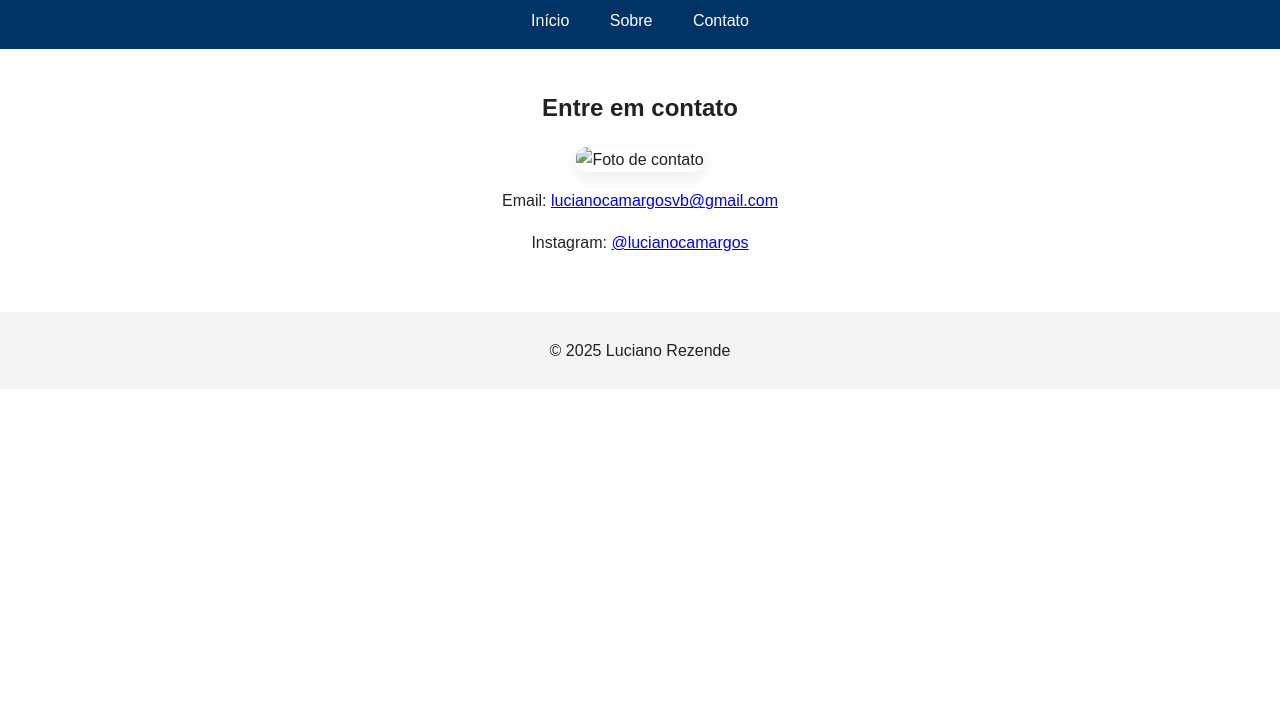
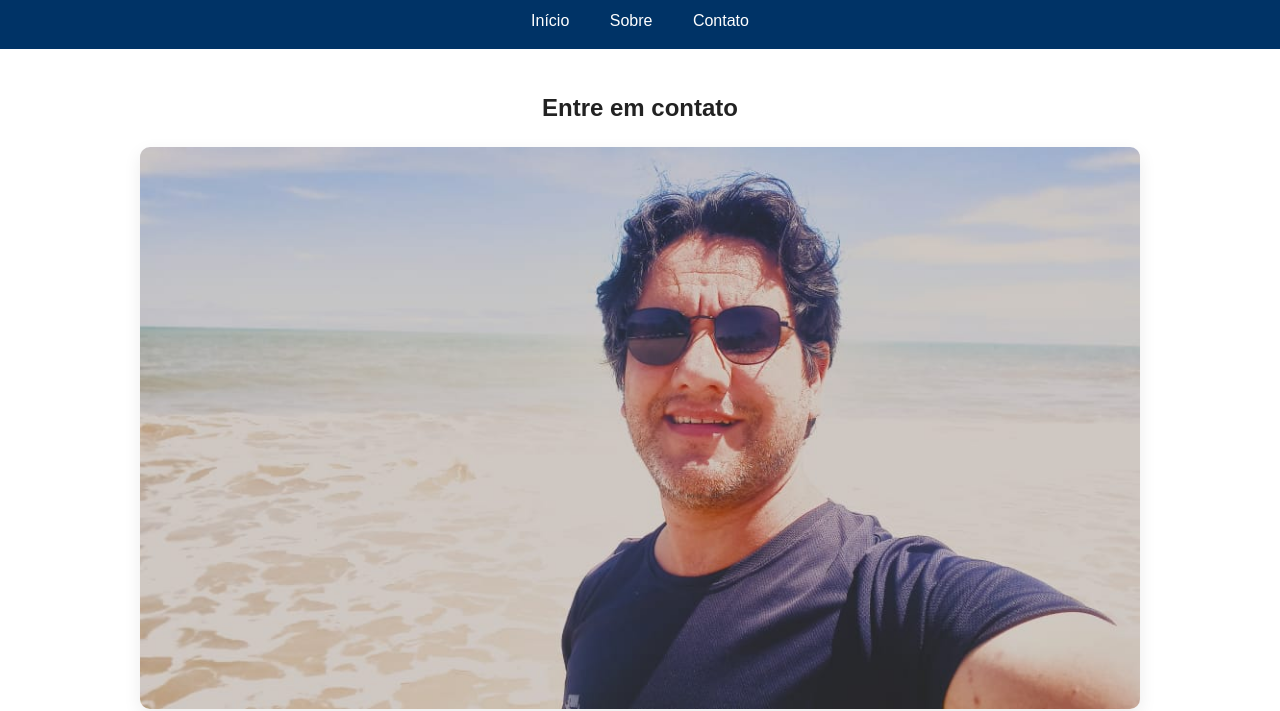
Before and after one commit to lucianocamargospsi/meusite, a plain HTML site: page contato.html in a window 1280 px wide. Shown: the part 101-812 px from the top of the page. Drawn offline with Linux system fonts and the light colour scheme; files that its build step writes are made by us from their sources; files whose address does not match are found by name.

Commit message:
Update contato.html

```diff
--- a/contato.html
+++ b/contato.html
@@ -18,7 +18,7 @@
 
   <main>
     <h2>Entre em contato</h2>
-    <img src="images/foto3-contato.jpeg" alt="Foto de contato" class="img-responsiva">
+    <img src="foto3-contato.jpeg" alt="Foto de contato" class="img-responsiva">
     <p>Email: <a href="mailto:lucianocamargosvb@gmail.com">lucianocamargosvb@gmail.com</a></p>
     <p>Instagram: <a href="https://instagram.com/lucianocamargos"> @lucianocamargos</a></p>
   </main>
```
